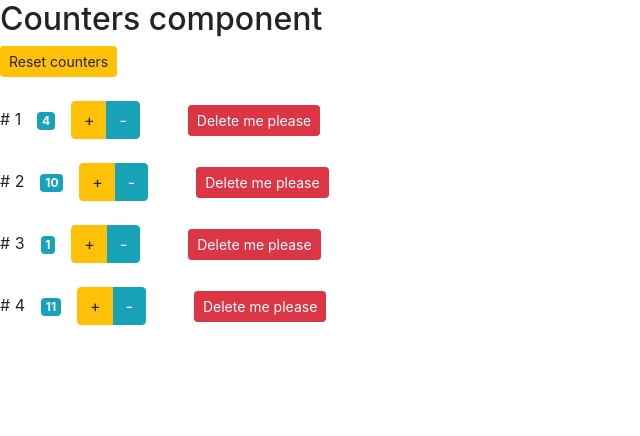
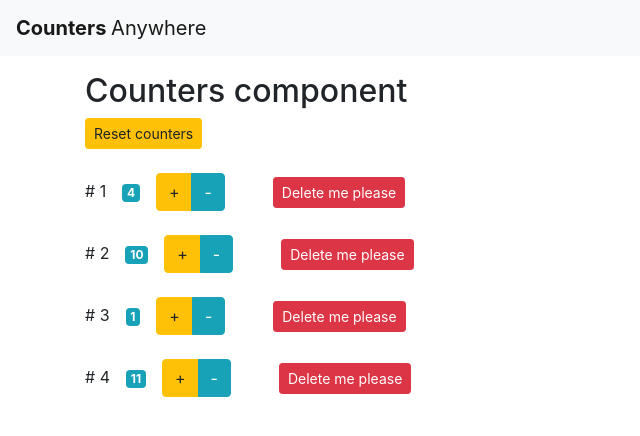
Before and after one commit to andriusdulevicius/reactIntro, a React (Create React App) app: page / in a window 1280 px wide. Shown: the top 436 px of the page, without its empty margins (0-640 px from the left). Built offline with nearby package versions, Linux system fonts and the light colour scheme.

Commit message:
nav bar added

```diff
--- a/src/App.js
+++ b/src/App.js
@@ -1,8 +1,10 @@
 import Counters from './components/counters';
+import NavBar from './components/navbar';
 
 function App() {
   return (
     <div className='App'>
+      <NavBar />
       <Counters />
     </div>
   );
--- a/src/components/counters.jsx
+++ b/src/components/counters.jsx
@@ -51,7 +51,7 @@
 
   render() {
     return (
-      <div>
+      <div className='container mt-3'>
         <h2>Counters component</h2>
         <button onClick={this.handleReset} className='btn btn-sm btn-warning'>
           Reset counters
--- /dev/null
+++ b/src/components/navbar.jsx
@@ -0,0 +1,15 @@
+import React, { Component } from 'react';
+
+class NavBar extends Component {
+  render() {
+    return (
+      <nav className='navbar navbar-expand-lg navbar-light bg-light'>
+        <span className='navbar-brand mb-0'>
+          <strong>Counters </strong> Anywhere
+        </span>
+      </nav>
+    );
+  }
+}
+
+export default NavBar;
```
